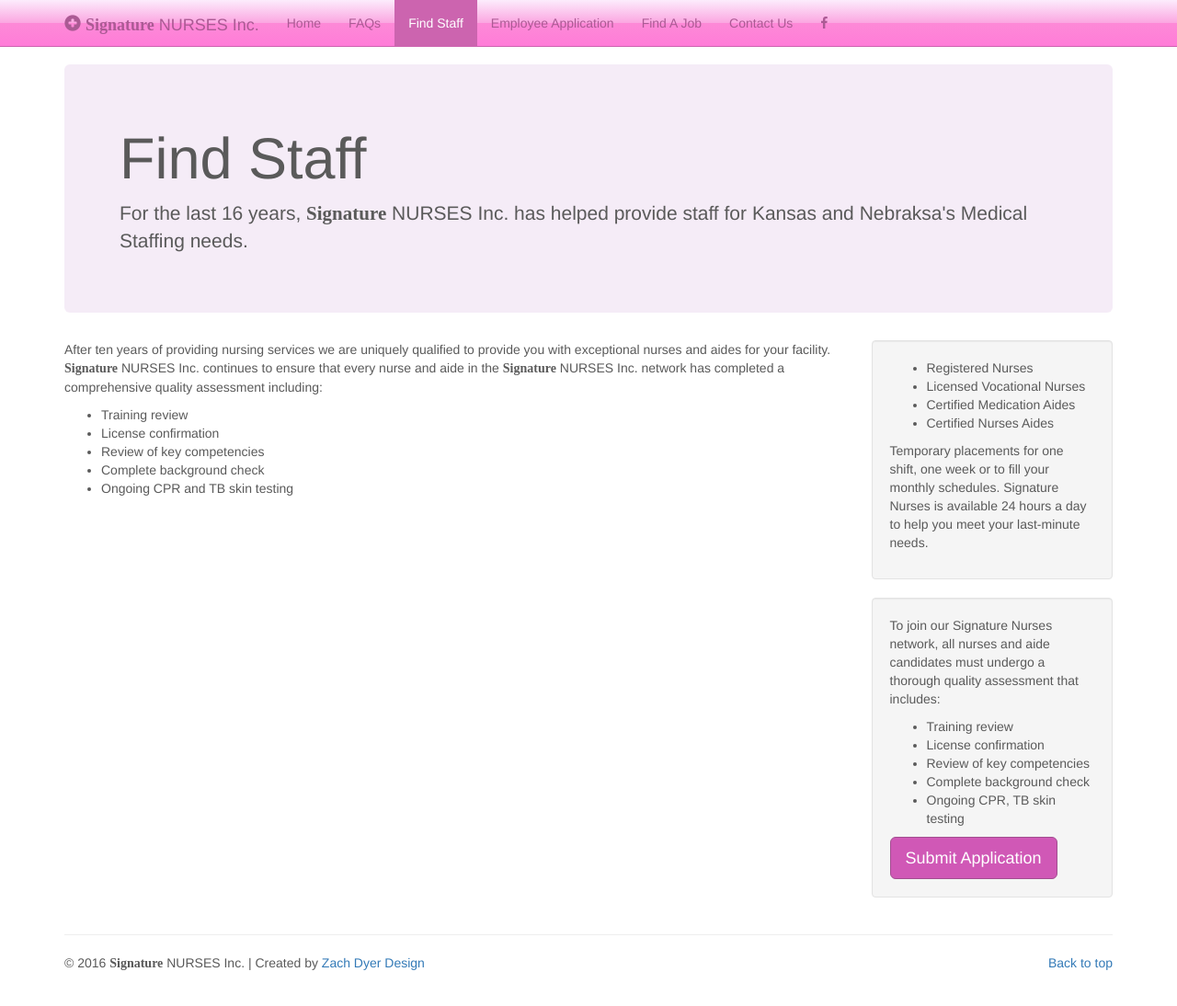
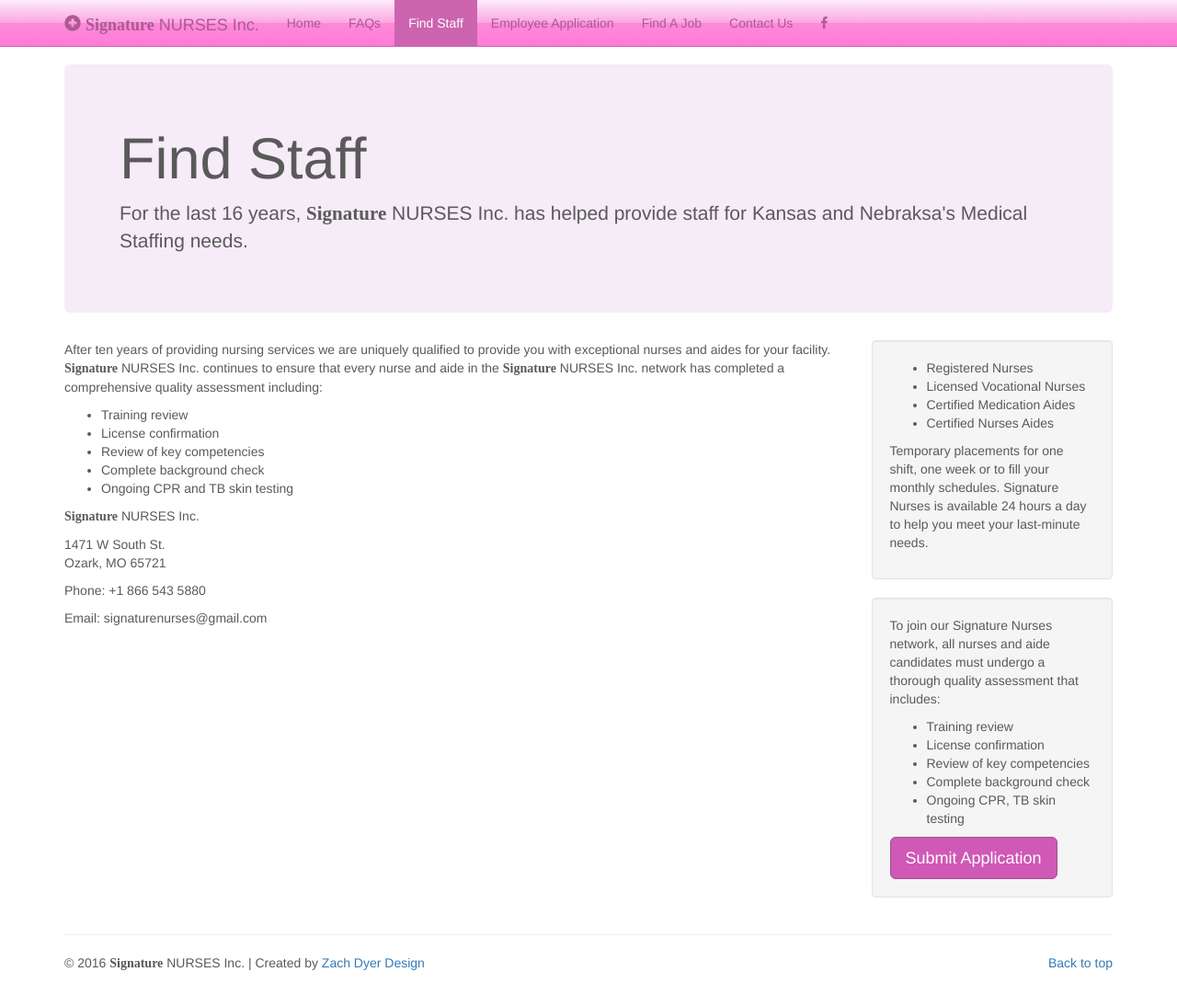
Before and after one commit to zachdyerdesign/signature-nurses, a Jekyll site: the page built from find-staff.md, in a window 1280 px wide and 1098 px high. Shown: the top 1094 px of the window at 92% size. Built offline with Jekyll 4.4.1, drawn with Linux system fonts in a browser that asks for light colours; some web fonts are replaced.

Commit message:
find staff

```diff
--- a/_config.yml
+++ b/_config.yml
@@ -17,6 +17,7 @@
 email: signaturenurses@gmail.com
 phone: +1 866 543 5880
 description: For the last ten years, Signature NURSES Inc. has helped provide staff for Kansas and Nebraksa's Medical Staffing needs.
+address: 1471 W South St.<br>Ozark, MO 65721
 url: "http://signaturenurses.com" # the base hostname & protocol for your site
 
 # Build settings
--- a/find-staff.md
+++ b/find-staff.md
@@ -14,3 +14,11 @@
  - Review of key competencies
  - Complete background check
  - Ongoing CPR and TB skin testing
+
+{{ site.title }}
+
+{{ site.address }}
+
+Phone: +1 866 543 5880
+
+Email: signaturenurses@gmail.com
```
Also changed, not shown: 17 other files.
